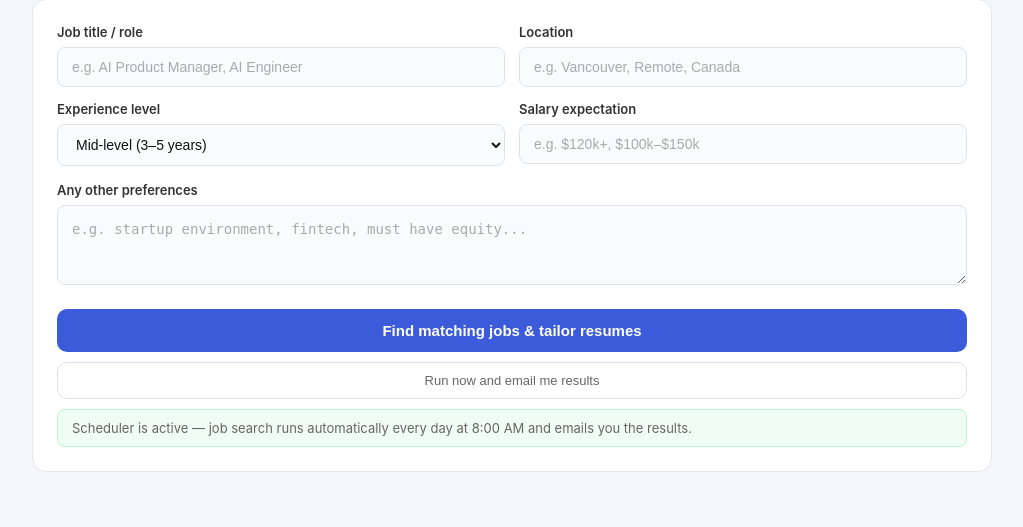
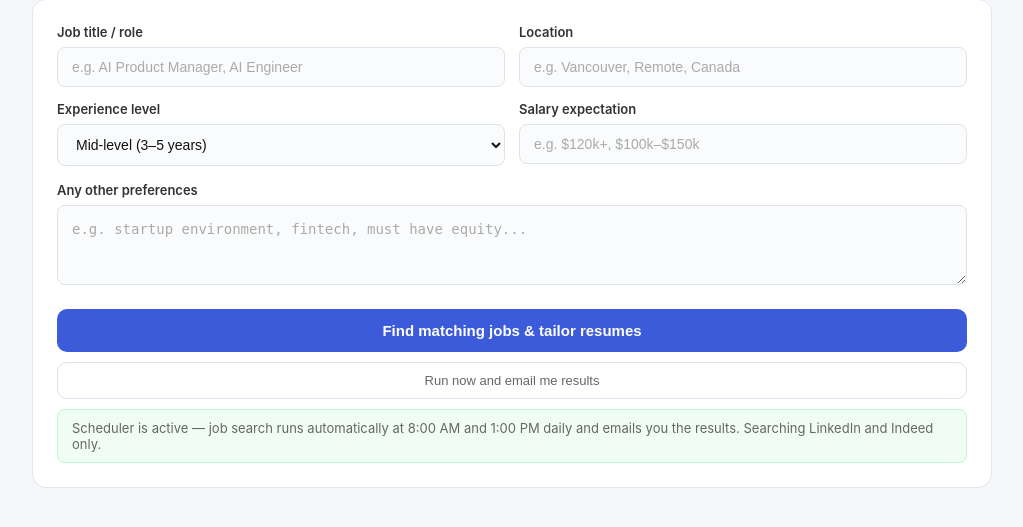
Before and after one commit to sattenapalliakhilesh/Career-Assist-AI-Agent, a Flask app: page / in a window 1280 px wide. Shown: the part 225-752 px from the top of the page, without its empty margins (128-1151 px from the left). Run offline with Flask 3, Linux system fonts and the light colour scheme.

Commit message:
1PM job / Linked / Indeed

```diff
--- a/app.py
+++ b/app.py
@@ -306,11 +306,26 @@ COVER LETTER
 def run_daily_job_search():
     print(f"\n[{datetime.now()}] Running scheduled job search...")
     criteria = """
-Role: AI Product Manager, AI Engineer, Technical PM
-Location: Vancouver, Remote Canada, Remote
-Experience: Senior, Mid-level
-Salary: $100k+
-Preferences: Tech companies, startups, AI-focused roles
+Role: Project Manager, Program Manager, Scrum Master
+Job Boards: Search LinkedIn and Indeed only
+
+Location requirements (must match one of these):
+- Remote anywhere in Canada or United States
+- Hybrid ONLY if located in Vancouver, Canada — do not include hybrid roles in other cities
+
+Salary requirements (must match one of these):
+- Minimum $75 per hour
+- OR minimum $180,000 annual salary
+- Do not include jobs below these thresholds
+
+Search strategy:
+- Search LinkedIn: site:linkedin.com/jobs "Project Manager" OR "Program Manager" OR "Scrum Master" remote Canada
+- Search LinkedIn: site:linkedin.com/jobs "Project Manager" OR "Program Manager" OR "Scrum Master" remote United States
+- Search Indeed: site:indeed.com "Project Manager" OR "Program Manager" OR "Scrum Master" remote Canada "$180,000" OR "$75/hour"
+- Search Indeed: site:indeed.com "Program Manager" remote "United States" "$180,000" OR "$75/hour"
+- Search for Vancouver hybrid roles separately on both platforms
+
+Only include jobs that clearly meet the salary AND location requirements.
 """
     try:
         result = find_and_tailor_jobs(criteria)
@@ -321,7 +336,7 @@ Preferences: Tech companies, startups, AI-focused roles
             return
         html = build_email_html(jobs, search_summary)
         attachments = build_attachments(jobs)
-        subject = f"Daily Job Report — {len(jobs)} matches — {datetime.now().strftime('%b %d %Y')}"
+        subject = f"Job Report — {len(jobs)} PM/Scrum roles found — {datetime.now().strftime('%b %d %Y %-I:%M%p')}"
         send_email(subject, html, attachments)
         print(f"Done. Found {len(jobs)} jobs. Email sent.")
     except Exception as e:
@@ -333,7 +348,14 @@ scheduler.add_job(
     trigger="cron",
     hour=8,
     minute=0,
-    id="daily_job_search"
+    id="morning_job_search"
+)
+scheduler.add_job(
+    run_daily_job_search,
+    trigger="cron",
+    hour=13,
+    minute=0,
+    id="afternoon_job_search"
 )
 
 @app.route("/")
--- a/templates/index.html
+++ b/templates/index.html
@@ -115,7 +115,7 @@
         </div>
         <button class="btn" id="find-btn" onclick="findJobs()">Find matching jobs & tailor resumes</button>
         <button class="btn-secondary" onclick="triggerNow()">Run now and email me results</button>
-        <div class="scheduler-info">Scheduler is active — job search runs automatically every day at 8:00 AM and emails you the results.</div>
+        <div class="scheduler-info">Scheduler is active — job search runs automatically at 8:00 AM and 1:00 PM daily and emails you the results. Searching LinkedIn and Indeed only.</div>
         <div class="spinner" id="find-spinner">Agent is searching the web for jobs and tailoring your resume for each... this takes 1–2 minutes</div>
       </div>
 
```
